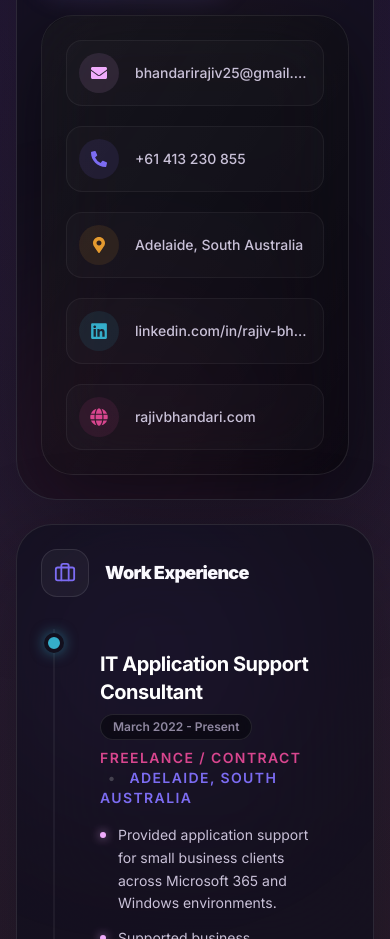
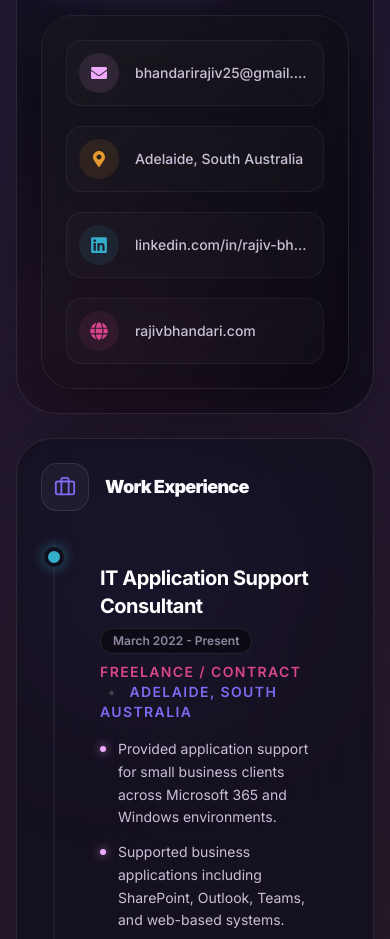
Before and after one commit to prodev1996/portfolio, a Next.js app: page /resume in a window 390 px wide. Shown: the part 860-1799 px from the top of the page. Built offline with nearby package versions, Linux system fonts and the light colour scheme.

Commit message:
Remove phone number from resume header

```diff
--- a/components/ResumeHeader.tsx
+++ b/components/ResumeHeader.tsx
@@ -6,7 +6,6 @@ import {
   FaEnvelope,
   FaLinkedin,
   FaMapMarkerAlt,
-  FaPhoneAlt,
   FaGlobe,
 } from "react-icons/fa";
 import { Download, ArrowLeft, Sparkles } from "lucide-react";
@@ -117,13 +116,6 @@ export default function ResumeHeader() {
             </a>
 
             <div className="flex items-center gap-4 rounded-2xl border border-white/5 bg-white/[0.02] p-3">
-              <div className="flex h-10 w-10 shrink-0 items-center justify-center rounded-full bg-[#7c6cf2]/10 text-[#7c6cf2]">
-                <FaPhoneAlt size={16} />
-              </div>
-              <span>+61 413 230 855</span>
-            </div>
-
-            <div className="flex items-center gap-4 rounded-2xl border border-white/5 bg-white/[0.02] p-3">
               <div className="flex h-10 w-10 shrink-0 items-center justify-center rounded-full bg-[#e49a2f]/10 text-[#e49a2f]">
                 <FaMapMarkerAlt size={16} />
               </div>
```
